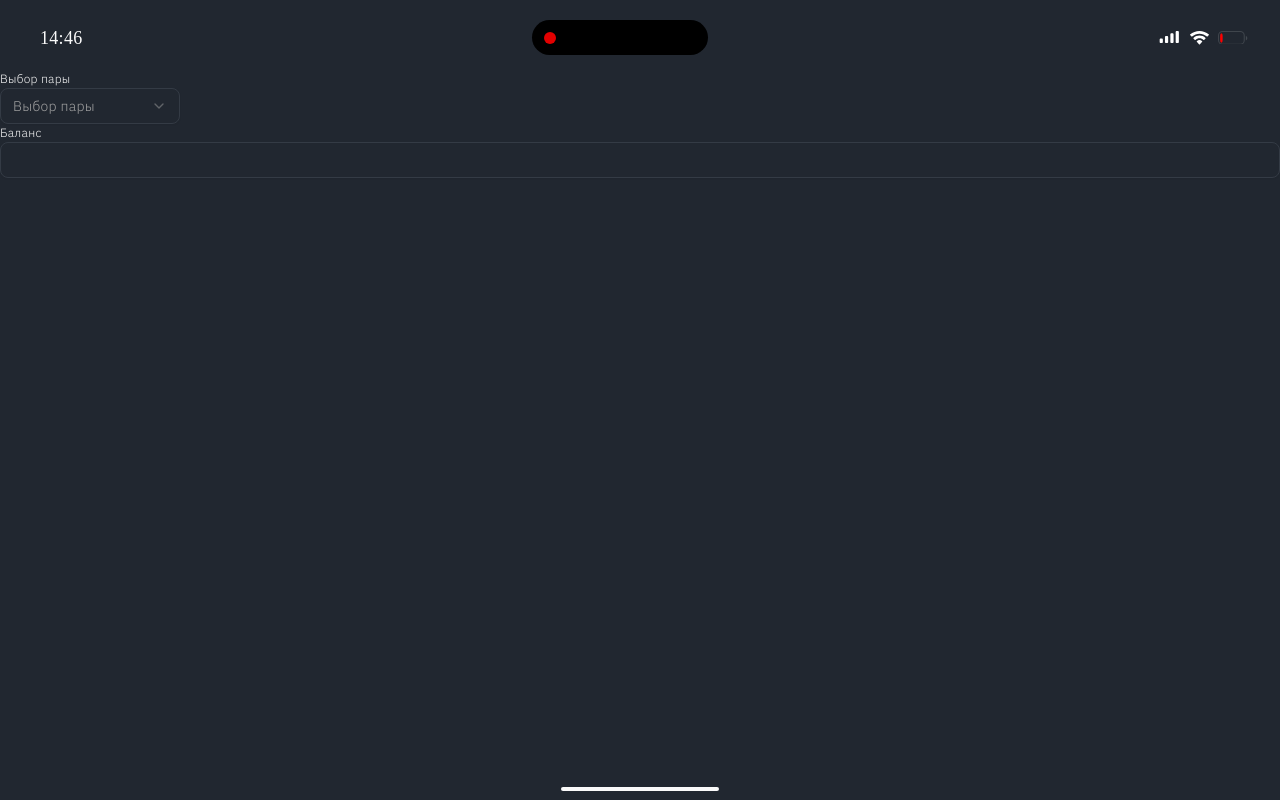
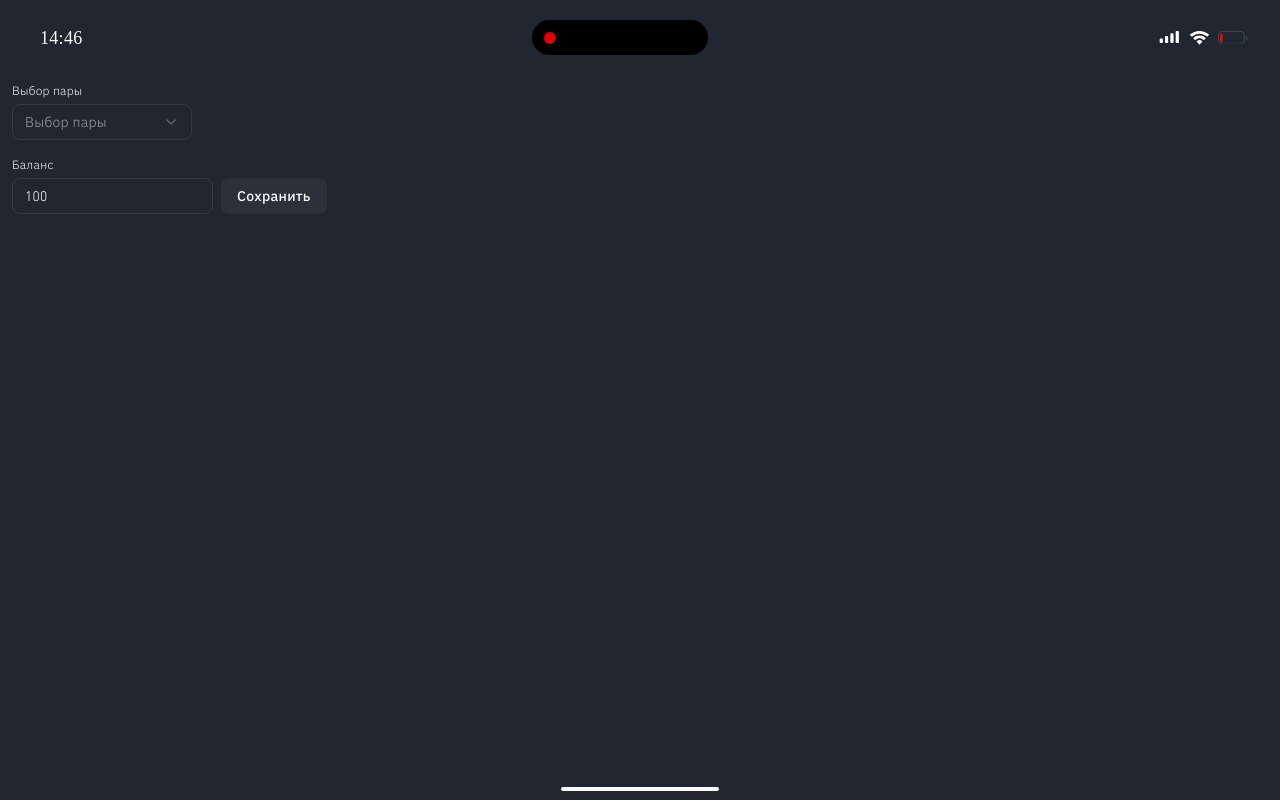
Before and after one commit to fenyadim/bi-demo, a React (Vite) app in the folder frontend/: page /edit in a window 1280 px wide. Built offline with nearby package versions, Linux system fonts and the light colour scheme; a web font is replaced by a local one; what @trpc/react-query would draw is missing.

Commit message:
fix: Рефакторин websocket

```diff
--- /dev/null
+++ b/frontend/src/components/control/lib/countdown.ts
@@ -0,0 +1,10 @@
+export const countdownCalc = (fundingTime: number) => {
+  if (fundingTime === 0) return 'N/A'
+  const now = Date.now()
+  const timeDiff = Number(fundingTime) - now
+  if (timeDiff <= 0) return '00:00:00'
+  const hours = Math.floor(timeDiff / 1000 / 3600)
+  const minutes = Math.floor(((timeDiff / 1000) % 3600) / 60)
+  const seconds = Math.floor((timeDiff / 1000) % 60)
+  return `${hours.toString().padStart(2, '0')}:${minutes.toString().padStart(2, '0')}:${seconds.toString().padStart(2, '0')}`
+}
--- a/frontend/src/components/control/ui/control-block.tsx
+++ b/frontend/src/components/control/ui/control-block.tsx
@@ -4,6 +4,7 @@ import { useState } from 'react'
 import Arrow from '@/assets/images/arrow-down.svg?react'
 import Convertation from '@/assets/images/convertation.svg?react'
 import Info from '@/assets/images/info.svg?react'
+import { useStorage } from '@/shared/hooks'
 import {
   Button,
   CurrencyText,
@@ -17,9 +18,9 @@ import { LeverageDrawer } from './leverage-drawer'
 
 export const ControlBlock = () => {
   const [procentValue, setValueProcent] = useState([0])
+  const { value: balance } = useStorage<number>('balance', 0)
 
-  const balance = 0.43
-  const currencyCost = balance * (procentValue[0] / 100)
+  const currencyCost = balance! * (procentValue[0] / 100)
 
   const handleChangeProcent = (value: number[]) => {
     setValueProcent(value)
--- a/frontend/src/components/control/ui/funding-element.tsx
+++ /dev/null
@@ -1,33 +0,0 @@
-import { useMemo } from 'react'
-
-import { useStorage } from '@/shared/hooks'
-import { useTickerWs } from '@/shared/hooks/useTickerWs'
-
-export const FundingElement = () => {
-  const { value } = useStorage<string>('couple')
-  const { ticker } = useTickerWs(value)
-
-  const funding = (parseFloat(ticker.fundingRate) * 100).toFixed(4)
-
-  const countdown = useMemo(() => {
-    if (ticker.nextFundingTime === '') return 'N/A'
-    const now = Date.now()
-    const timeDiff = Number(ticker.nextFundingTime) - now
-    if (timeDiff <= 0) return '00:00:00'
-    const hours = Math.floor(timeDiff / 1000 / 3600)
-    const minutes = Math.floor(((timeDiff / 1000) % 3600) / 60)
-    const seconds = Math.floor((timeDiff / 1000) % 60)
-    return `${hours.toString().padStart(2, '0')}:${minutes.toString().padStart(2, '0')}:${seconds.toString().padStart(2, '0')}`
-  }, [ticker])
-
-  return (
-    <div>
-      <h3 className="border-b-1 border-dotted w-fit text-muted text-[10px] leading-3">
-        Ставка / Осталось
-      </h3>
-      <p>
-        {funding} % / {countdown}
-      </p>
-    </div>
-  )
-}
--- a/frontend/src/components/control/ui/order-book-block.tsx
+++ b/frontend/src/components/control/ui/order-book-block.tsx
@@ -2,17 +2,24 @@ import { useMemo } from 'react'
 
 import Arrow from '@/assets/images/arrow-down.svg?react'
 import BookOrders from '@/assets/images/book-orders.svg?react'
-import { useStorage } from '@/shared/hooks'
-import { useOrderBookWs } from '@/shared/hooks/useOrderBookWs'
+import { useOrderBookWs, useStorage, useTickerWs } from '@/shared/hooks'
 import type { IStakes } from '@/shared/types'
 import { Button, CurrencyText } from '@/shared/ui'
 
-import { FundingElement } from './funding-element'
+import { countdownCalc } from '../lib/countdown'
 import { StockStakes } from './stock-stakes'
 
 export const OrderBookBlock = () => {
   const { value } = useStorage<string>('couple')
   const { orderBook } = useOrderBookWs(value)
+  const { ticker } = useTickerWs(value)
+
+  const funding = (ticker.fundingRate * 100).toFixed(4)
+
+  const countdown = useMemo(
+    () => countdownCalc(ticker.nextFundingTime),
+    [ticker],
+  )
 
   const bids = useMemo(() => orderBook.bids.slice(0, 7), [orderBook.bids])
   const asks = useMemo(
@@ -52,7 +59,14 @@ export const OrderBookBlock = () => {
 
   return (
     <section className="h-full w-full flex flex-col gap-1">
-      <FundingElement />
+      <div>
+        <h3 className="border-b-1 border-dotted w-fit text-muted text-[10px] leading-3">
+          Ставка / Осталось
+        </h3>
+        <p>
+          {funding} % / {countdown}
+        </p>
+      </div>
       <div className="flex justify-between mb-1 *:w-min *:text-muted *:text-[10px] *:leading-3">
         <h3>Цена (USDT)</h3>
         <h3 className="text-end">Сумма (USDT)</h3>
@@ -60,10 +74,10 @@ export const OrderBookBlock = () => {
       <StockStakes stakes={limitedAsks} mode="short" />
       <div className="flex flex-col items-center my-0.5">
         <h2 className="font-medium text-lg leading-6">
-          <CurrencyText value={109726.5} />
+          <CurrencyText value={ticker.lastPrice} />
         </h2>
         <p className="text-muted border-b-1 border-dotted w-fit">
-          <CurrencyText value={109704.6} />
+          <CurrencyText value={ticker.markPrice} />
         </p>
       </div>
       <StockStakes stakes={limitedBids} mode="long" />
--- a/frontend/src/components/header/ui/couple-coins.tsx
+++ b/frontend/src/components/header/ui/couple-coins.tsx
@@ -1,9 +1,13 @@
 import Arrow from '@/assets/images/arrow-down.svg?react'
-import { useStorage } from '@/shared/hooks'
-import { Badge, Button } from '@/shared/ui'
+import { cn } from '@/lib/utils'
+import { useStorage, useTickerWs } from '@/shared/hooks'
+import { Badge, Button, CurrencyText } from '@/shared/ui'
 
 export const CoupleCoins = () => {
   const { value } = useStorage('couple', 'BTCUSDT')
+  const { ticker } = useTickerWs(value)
+
+  const percent = ticker.price24hPcnt * 100
 
   return (
     <Button className="flex flex-col items-start gap-0 p-0" variant="ghost">
@@ -12,7 +16,19 @@ export const CoupleCoins = () => {
         <Badge value="Бесср" className="text-[10px] px-[2.5px]" />
         <Arrow className="fill-foreground size-4.5" />
       </div>
-      <p className="text-success text-xs">+2,45 %</p>
+      <p
+        className={cn('text-xs', {
+          'text-success': percent > 0,
+          'text-fail': percent < 0,
+        })}
+      >
+        <CurrencyText
+          value={percent}
+          decimalScale={2}
+          suffix=" %"
+          prefix={percent > 0 ? '+' : ''}
+        />
+      </p>
     </Button>
   )
 }
--- a/frontend/src/pages/edit.tsx
+++ b/frontend/src/pages/edit.tsx
@@ -1,5 +1,8 @@
+import { useState } from 'react'
+
 import { useStorage } from '@/shared/hooks'
 import {
+  Button,
   Input,
   Select,
   SelectContent,
@@ -10,15 +13,27 @@ import {
 } from '@/shared/ui'
 
 export const EditPage = () => {
-  const { value, set } = useStorage<string>('couple')
+  const { value: coupleValue, set: setCoupleValue } =
+    useStorage<string>('couple')
+
+  const { value: balanceValue, set: setBalanceValue } = useStorage<number>(
+    'balance',
+    100,
+  )
+
+  const [balance, setBalance] = useState(`${balanceValue}`)
+
+  const handleSave = () => {
+    setBalanceValue(parseFloat(balance))
+  }
 
   const couple = ['BTCUSDT', 'ETCUSDT', 'LTCUSDT']
 
   return (
-    <div>
-      <div>
+    <div className="flex flex-col gap-4 p-3">
+      <div className="flex flex-col gap-1">
         <label>Выбор пары</label>
-        <Select defaultValue={value} onValueChange={set}>
+        <Select defaultValue={coupleValue} onValueChange={setCoupleValue}>
           <SelectTrigger className="w-[180px]">
             <SelectValue placeholder="Выбор пары" />
           </SelectTrigger>
@@ -33,9 +48,19 @@ export const EditPage = () => {
           </SelectContent>
         </Select>
       </div>
-      <div>
-        <label htmlFor="balance">Баланс</label>
-        <Input id="balane" />
+      <div className="flex gap-2 items-end">
+        <div className="flex flex-col gap-1">
+          <label htmlFor="balance">Баланс</label>
+          <Input
+            id="balane"
+            type="number"
+            value={balance}
+            onChange={(e) => setBalance(e.target.value)}
+          />
+        </div>
+        <Button variant="secondary" onClick={handleSave}>
+          Сохранить
+        </Button>
       </div>
     </div>
   )
--- a/frontend/src/shared/hooks/index.ts
+++ b/frontend/src/shared/hooks/index.ts
@@ -1 +1,3 @@
-export * from './useStorage/useStorage';
+export { useOrderBookWs } from './useOrderBookWs'
+export * from './useStorage/useStorage'
+export { useTickerWs } from './useTickerWs'
--- a/frontend/src/shared/hooks/useTickerWs.ts
+++ b/frontend/src/shared/hooks/useTickerWs.ts
@@ -1,4 +1,5 @@
 import { useCallback } from 'react'
+import type { ReadyState } from 'react-use-websocket'
 
 import type { WebSocketMessage } from '../types'
 import { useBufferState } from './useBufferState'
@@ -9,6 +10,7 @@ interface TickerState {
   nextFundingTime: string
   lastPrice: string
   markPrice: string
+  price24hPcnt: string
 }
 
 const initialTickerState: TickerState = {
@@ -16,15 +18,22 @@ const initialTickerState: TickerState = {
   nextFundingTime: '',
   lastPrice: '',
   markPrice: '',
+  price24hPcnt: '',
 }
 
-export const useTickerWs = (symbol: string = 'BTCUSDT') => {
+interface Return {
+  ticker: Record<keyof TickerState, number>
+  readyState: ReadyState
+}
+
+export const useTickerWs = (symbol: string = 'BTCUSDT'): Return => {
   const { state: ticker, bufferRef } =
     useBufferState<TickerState>(initialTickerState)
 
   const handleMessage = useCallback(
     (message: WebSocketMessage<TickerState>) => {
       const { type, data } = message
+
       if (type === 'snapshot') {
         bufferRef.current = { ...data }
       } else if (type === 'delta') {
@@ -40,5 +49,14 @@ export const useTickerWs = (symbol: string = 'BTCUSDT') => {
     onMessage: handleMessage,
   })
 
-  return { ticker, readyState }
+  return {
+    ticker: {
+      fundingRate: Number(ticker.fundingRate),
+      lastPrice: Number(ticker.lastPrice),
+      markPrice: Number(ticker.markPrice),
+      nextFundingTime: Number(ticker.nextFundingTime),
+      price24hPcnt: Number(ticker.price24hPcnt),
+    },
+    readyState,
+  }
 }
--- a/frontend/src/shared/hooks/useWebSocketConnection.ts
+++ b/frontend/src/shared/hooks/useWebSocketConnection.ts
@@ -19,8 +19,8 @@ export const useWebSocketConnection = <T>({
   const { sendJsonMessage, lastJsonMessage, readyState } = useWebSocket(
     WS_URL,
     {
-      onOpen: () => console.log('WebSocket connection opened'),
-      onClose: () => console.log('WebSocket connection closed'),
+      onOpen: () => console.log('WebSocket connection opened ' + topic),
+      onClose: () => console.log('WebSocket connection closed' + topic),
       onError: (event) => console.error('WebSocket error:', event),
       shouldReconnect: () => true,
     },
```
